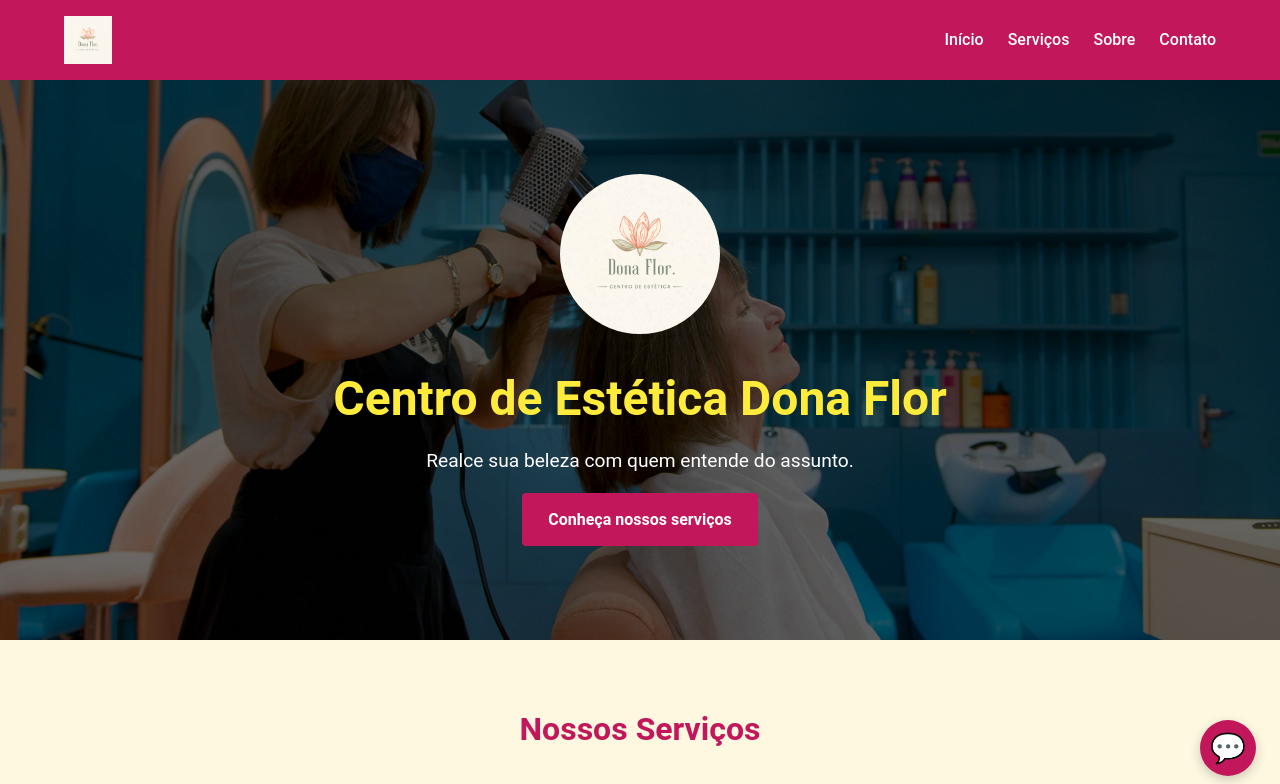
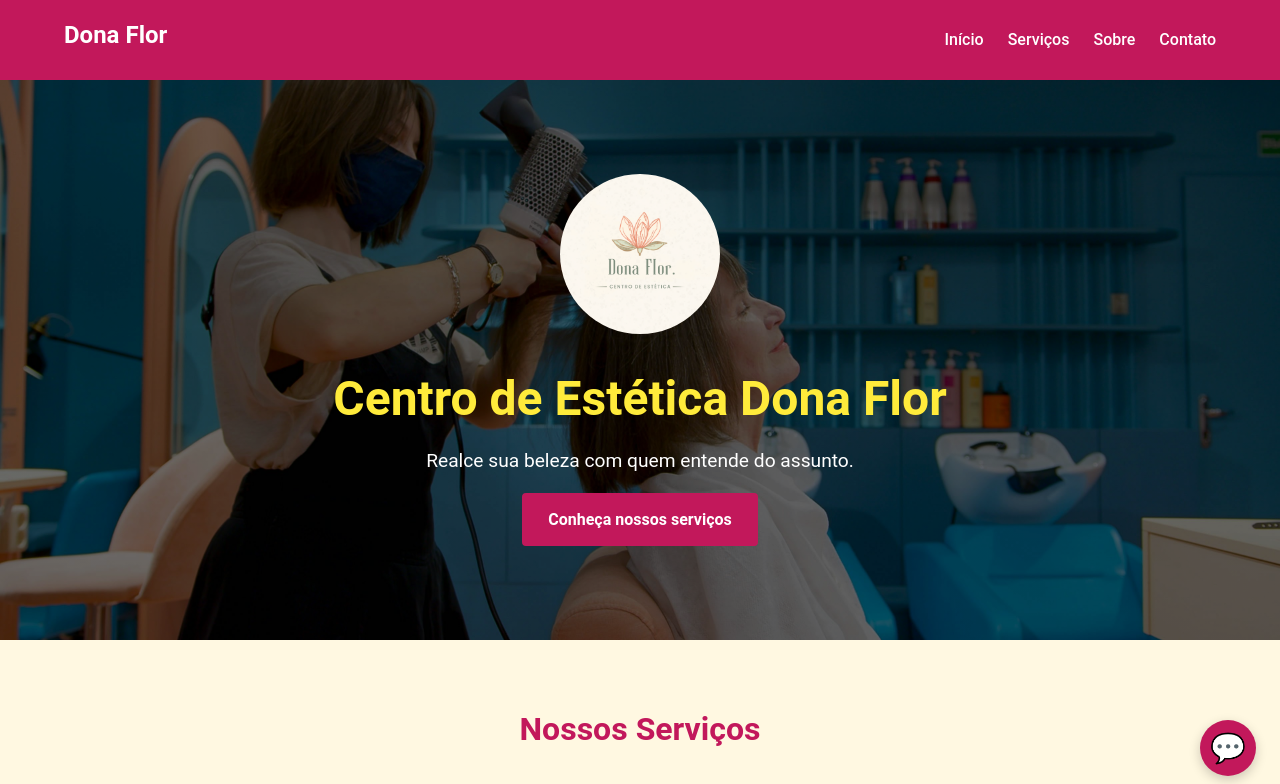
Before and after one commit to antonio5-dev/dona-flor, a plain HTML site: page index.html in a window 1280 px wide. Shown: the top 784 px of the page. Drawn offline with Linux system fonts and the light colour scheme.

Commit message:
atualização

```diff
--- a/index.html
+++ b/index.html
@@ -21,7 +21,7 @@
     <!-- ==================== HEADER ==================== -->
     <header class="site-header">
         <div class="container header-inner">
-            <img src="/images/sdf-logo.png" alt="Logo Salão Dona Flor" class="logo">
+            <h2 class="logo">Dona Flor</h2>
             <button class="hamburger" id="hamburger" aria-label="Abrir menu" aria-expanded="false">
                 <span></span>
                 <span></span>
```
